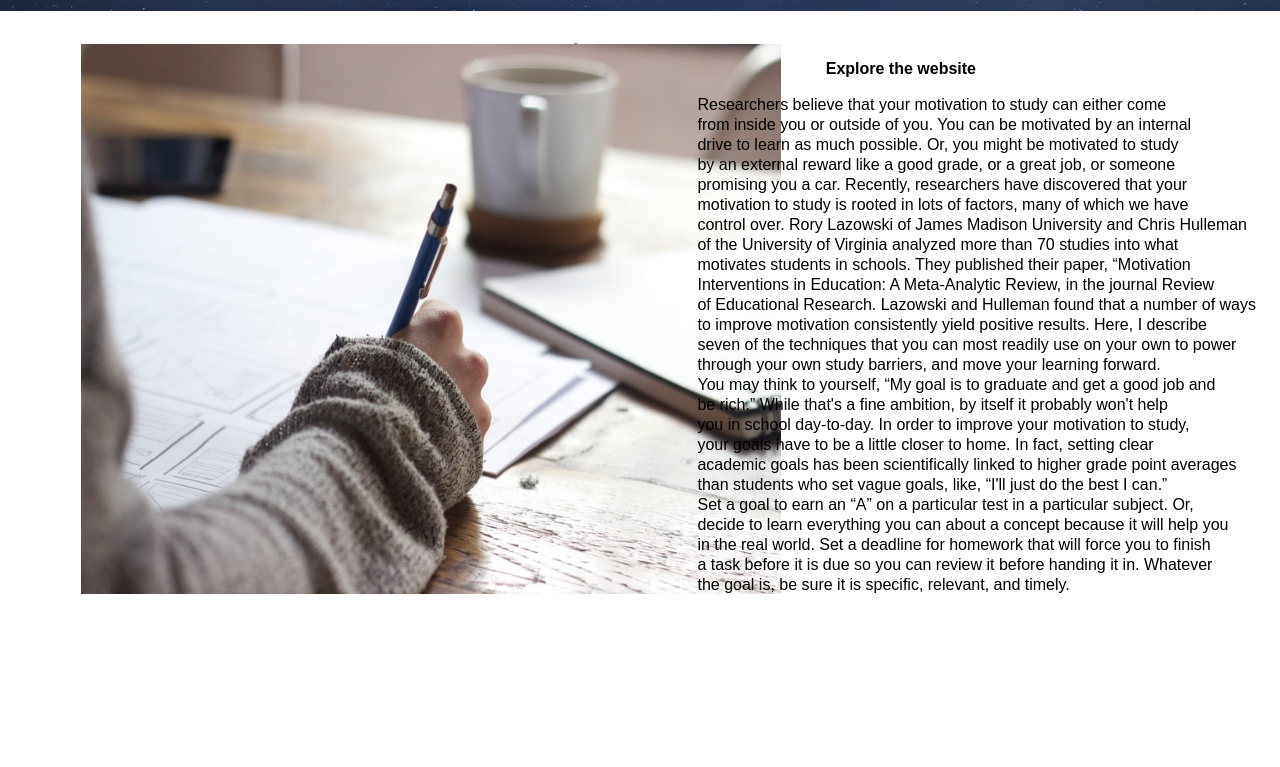
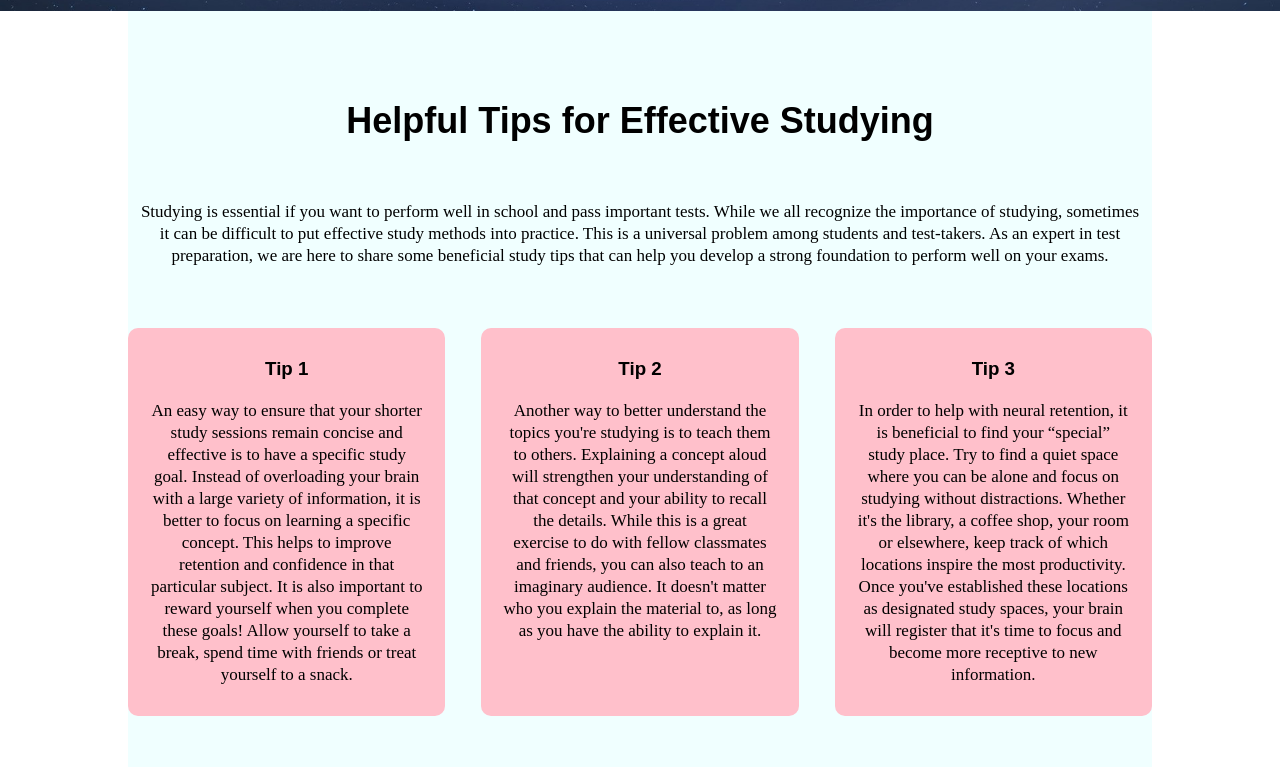
Before and after one commit to Pocoya/pocoya.github.io, a plain HTML site: page index.html in a window 1280 px wide. Shown: the part 789-1556 px from the top of the page. Before the commit the page ends 1384 px from the top, so only its background shows below. Drawn offline with Linux system fonts and the light colour scheme.

Commit message:
changing second page
Adding another page and making it responsive. Also adding menu bar for mobile phones

```diff
--- a/index.html
+++ b/index.html
@@ -5,23 +5,27 @@
 <meta name="viewport" content="width=device-width,initial-scale=1">
 <title> Study Zone </title>
 <link rel="stylesheet" href="style.css">
+<link rel="stylesheet" href="https://stackpath.bootstrapcdn.com/font-awesome/4.7.0/css/font-awesome.min.css">
+<link rel="stylesheet" href="path/to/font-awesome/css/font-awesome.min.css">
 </head>
 <body>
 <div class="hero">
     <div class="navbar">
         <img src="images/myLogo.png" class="logo">
-        <nav>
+        <nav class="nav" id="nav">
+            <i class="fa fa-times" onclick="hideMenu()"></i>
             <ul>
                 <li><a href="">HOME</a></li>
                 <li><a href="">CONTACT</a></li>
                 <li><a href="">ABOUT</a></li>
             </ul>
         </nav>
+        <i class="fa fa-bars" onclick="showMenu()"></i></i>
     </div>
     <div class="content">
         <p>Welcome to </p>
         <h1>Study Zone</h1>
-        <a href="#explore"><button type="button"><span></span>Explore</button></a>
+        <a href="#course"><button type="button"><span></span>Explore</button></a>
     </div>
 
     <div class="social-icons">
@@ -29,40 +33,6 @@
         <a href="https://www.linkedin.com/in/morteza-rezaei-899b47220/"><img src="images/linkedin.png"></a>
         <a href=""><img src="images/ff.png"></a>
     </div>
-</div>
-
-<div class="explore" id="explore">
-
-    <h4>Explore the website</h4>
-    <fieldset>
-        <legend><img src="images/study.jpeg"></legend>
-    </fieldset>
-
-    <p><br>Researchers believe that your motivation to study can either come <br>
-        from inside you or outside of you. You can be motivated by an internal <br>
-        drive to learn as much possible. Or, you might be motivated to study <br>
-        by an external reward like a good grade, or a great job, or someone <br>
-        promising you a car. Recently, researchers have discovered that your <br>
-        motivation to study is rooted in lots of factors, many of which we have <br>
-        control over. Rory Lazowski of James Madison University and Chris Hulleman <br>
-        of the University of Virginia analyzed more than 70 studies into what <br>
-        motivates students in schools. They published their paper, “Motivation <br>
-        Interventions in Education: A Meta-Analytic Review, in the journal Review <br>
-        of Educational Research. Lazowski and Hulleman found that a number of ways<br>
-        to improve motivation consistently yield positive results. Here, I describe<br>
-        seven of the techniques that you can most readily use on your own to power<br>
-        through your own study barriers, and move your learning forward. <br>
-        You may think to yourself, “My goal is to graduate and get a good job and <br>
-        be rich.” While that's a fine ambition, by itself it probably won't help <br>
-        you in school day-to-day. In order to improve your motivation to study, <br>
-        your goals have to be a little closer to home. In fact, setting clear <br>
-        academic goals has been scientifically linked to higher grade point averages <br>
-        than students who set vague goals, like, “I'll just do the best I can.” <br>
-        Set a goal to earn an “A” on a particular test in a particular subject. Or, <br>
-        decide to learn everything you can about a concept because it will help you<br>
-        in the real world. Set a deadline for homework that will force you to finish<br>
-        a task before it is due so you can review it before handing it in. Whatever<br>
-        the goal is, be sure it is specific, relevant, and timely. </p><br>
 </div>
 
 <div class="bubbles">
@@ -74,6 +44,69 @@
     <img src="images/bubble.png">
     <img src="images/bubble.png">
 </div>
+<!--------another page-------------------------------->
 
+<section class="course" id="course">
+    <h1>Helpful Tips for Effective Studying</h1>
+    <p>Studying is essential if you want to perform well
+        in school and pass important tests. While we all recognize
+        the importance of studying, sometimes it can be difficult
+        to put effective study methods into practice. This is a
+        universal problem among students and test-takers. As an
+        expert in test preparation, we are here to share some
+        beneficial study tips that can help you develop a strong
+        foundation to perform well on your exams.</p>
+
+    <div class="row">
+        <div class="course-col">
+            <h3>Tip 1</h3>
+            <p>An easy way to ensure that your shorter study
+                sessions remain concise and effective is to have
+                a specific study goal. Instead of overloading your
+                brain with a large variety of information, it is
+                better to focus on learning a specific concept.
+                This helps to improve retention and confidence in
+                that particular subject. It is also important to
+                reward yourself when you complete these goals!
+                Allow yourself to take a break, spend time with
+                friends or treat yourself to a snack. </p>
+        </div>
+        <div class="course-col">
+            <h3>Tip 2</h3>
+            <p>Another way to better understand the topics
+                you're studying is to teach them to others.
+                Explaining a concept aloud will strengthen your
+                understanding of that concept and your ability
+                to recall the details. While this is a great
+                exercise to do with fellow classmates and friends,
+                you can also teach to an imaginary audience. It
+                doesn't matter who you explain the material to, as
+                long as you have the ability to explain it. </p>
+        </div>
+        <div class="course-col">
+            <h3>Tip 3</h3>
+            <p>In order to help with neural retention, it is
+                beneficial to find your “special” study place. Try
+                to find a quiet space where you can be alone and
+                focus on studying without distractions. Whether it's
+                the library, a coffee shop, your room or elsewhere,
+                keep track of which locations inspire the most
+                productivity. Once you've established these locations
+                as designated study spaces, your brain will register
+                that it's time to focus and become more receptive to
+                new information. </p>
+        </div>
+    </div>
+</section>
+<!--------Javascript-------------------------------->
+<script>
+    var navLinks = document.getElementById("nav");
+    function showMenu(){
+        navLinks.style.right = "0";
+    }
+    function hideMenu(){
+        navLinks.style.right = "-200px";
+    }
+</script>
 </body>
 </html>
--- a/style.css
+++ b/style.css
@@ -96,6 +96,7 @@ h1{
     margin: 10px 0 30px;
     line-height: 80px;
 }
+/* Bubbles basically */
 .bubbles img{
     width: 50px;
     animation: bubble 7s linear infinite;
@@ -149,22 +150,7 @@ h1{
     animation-delay: 8s;
     width: 15px;
 }
-
-@media only screen and (max-width: 700px){
-    nav ul{
-        width: 100%;
-        position: absolute;
-        top: 105px;
-        left: -23px;
-        z-index: 2;
-    }
-    h1{
-        font-size: 40px;
-        margin: 10px 0 30px;
-        line-height: 45px;
-    }
-}
-
+/* social media icons */
 .social-icons{
     position: absolute;
     right: 2%;
@@ -181,41 +167,105 @@ h1{
     border-radius: 50%;
     background-color: pink;
 }
+/* hiding menu bar from the big screen */
+nav .fa{
+    display: none;
+}
+.navbar .fa{
+    display: none;
+}
+/* showing and making menu responsive */
+@media(max-width: 700px){
 
-.explore {
-    float:left;
-    width:45%;
-    margin:2.5%;
+    h1{
+        font-size: 35px;
+        margin: 10px 0 30px;
+        line-height: 45px;
+    }
+    nav{
+        position: absolute;
+        background: #00CED1;
+        height: 100vh;
+        width: 133px;
+        font-size: 17px;
+        top: 0;
+        right: -200px;
+        text-align: left;
+        z-index: 2;
+        transition: 1s;
+    }
+    nav .fa{
+        display: block;
+        color: #fff;
+        margin: 10px;
+        font-size: 22px;
+        cursor: pointer;
+    }
+    .navbar .fa{
+        display: block;
+        color: #fff;
+        margin: 10px;
+        font-size: 22px;
+        cursor: pointer;
+    }
+    nav ul{
+        padding: 20px;
+    }
+    nav ul li{
+        display: block;
+        margin: 15px 12px 26px;
+    }
+}
+
+/* second page */
+.course{
+    width: 80%;
+    margin: auto;
     text-align: center;
-    position: absolute;
-    right: 5%;
+    padding-top: 60px;
+    background-color: #F0FFFF;
 }
-.explore fieldset {
-    width: 0px;
-    margin: auto;
+.course h1{
+    font-size: 36px;
+    font-weight: 600;
+    text-align: center;
+}
 
+.course p{
+    color: #777;
+    font-size: 14px;
+    font-weight: 300;
+    font-size: 17px;
+    color: black;
+    font-family: "Times New Roman", Times, serif;
+    line-height: 22px;
+    padding: 10px;
 }
-.explore {
-    width:90%;
-    margin-right:5%;
-    margin-left:5%;
-    margin-bottom:10%;
-    text-align: left;
-    line-height:20px;
+
+.row{
+    margin-top: 5%;
+    display: flex;
+    justify-content: space-between;
 }
-.explore img {
-    width: 700px;
-    height: 550px;
-    position: absolute;
-    left: 7%;
+.course-col{
+    flex-basis: 31%;
+    background: pink;
+    border-radius: 10px;
+    margin-bottom: 5%;
+    padding: 20px 12px;
+    box-sizing: border-box;
+    transition: 0.5s;
 }
-.explore p{
-    position: absolute;
-    right: -13vh;
-    top: 4vh;
+h3{
+    text-align: center;
+    font-weight: 600;
+    margin: 10px 0;
 }
-.explore h4{
-    position: absolute;
-    top: 2vh;
-    right: 22vh;
+.course-col:hover{
+    box-shadow: 0 0 20px 0px rgba(0,0,0,0.2);
 }
+@media(max-width: 700px) {
+    .row{
+        flex-direction: column;
+    }
+}
```
Also changed, not shown: images/back1.jpeg (added), images/back2.jpeg (added).
